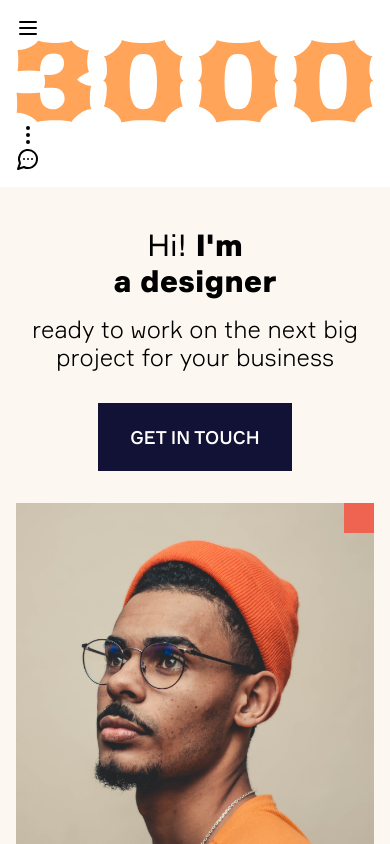
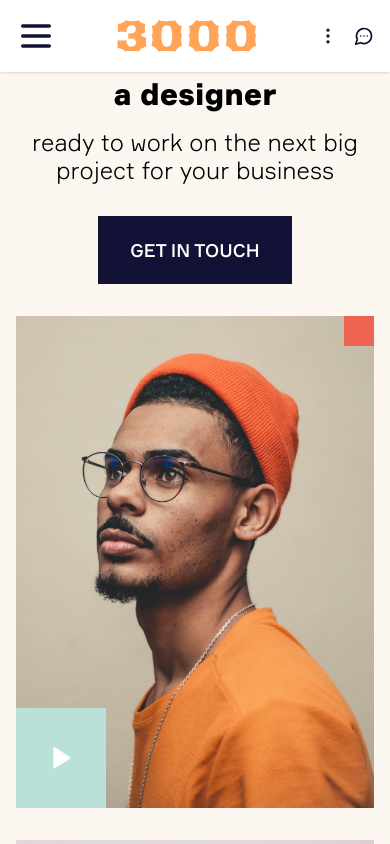
Before and after one commit to HafizulHaque/3000-Next-Js-Landing-page, a Next.js app: page / in a window 390 px wide. Shown: the top 844 px of the page. Built offline with nearby package versions, Linux system fonts and the light colour scheme.

Commit message:
header added

```diff
--- a/src/app/components/Header/Header.tsx
+++ b/src/app/components/Header/Header.tsx
@@ -1,6 +1,27 @@
-import React from 'react'
+'use client'
+
+import React, { useEffect, useState } from 'react'
+import { useMediaQuery } from 'react-responsive'
+import MobileHeader from '../MobileHeader/MobileHeader'
+
 
 const Header = () => {
+
+  const [ mounted, setMounted ] = useState(false)
+  const isTabletOrMobile = useMediaQuery({ query: '(max-width: 1224px)' })
+
+  useEffect(() => {
+    setMounted(true)
+  }, [])
+
+  if(!mounted){
+    return <></>
+  }
+
+  if(mounted && isTabletOrMobile){
+    return <MobileHeader/>
+  }
+
   return (
     <header>
       Desktop/Laptop header
--- a/src/app/components/MobileHeader/MobileHeader.tsx
+++ b/src/app/components/MobileHeader/MobileHeader.tsx
@@ -1,17 +1,23 @@
+'use client'
+
 import React from 'react'
 import { Menu, EllipsisVertical, MessageCircleMore } from 'lucide-react'
 
 const MobileHeader = () => {
 
   return (
-    <header className='p-4'>
-      <Menu/>
-      <div>
-        <a href="/"><img src="/images/logo.svg" alt="company logo"/></a>
-      </div>
-      <div>
-        <EllipsisVertical/>
-        <MessageCircleMore/>
+    <header className='w-screen h-[60px] fixed top-0 left-0 right-0 z-50'>
+      <div className='flex justify-between items-center p-4 m-0 bg-white text-lightDark shadow'>
+        <div>
+          <Menu size={40}/>
+        </div>
+        <div className='w-[140px] md:w-[180px]'>
+          <a href="/"><img src="/images/logo.svg" alt="company logo" className=''/></a>
+        </div>
+        <div className='flex gap-x-4'>
+          <EllipsisVertical size={20}/>
+          <MessageCircleMore size={20}/>
+        </div>
       </div>
     </header>
   )
--- a/src/app/page.tsx
+++ b/src/app/page.tsx
@@ -1,9 +1,4 @@
-'use client'
-
-import { useMediaQuery } from 'react-responsive'
-
 import Header from "./components/Header/Header";
-import MobileHeader from "./components/MobileHeader/MobileHeader";
 import Hero from "./components/Hero/Hero";
 import AboutMe from "./components/AboutMe/AboutMe";
 import MyServices from "./components/MyServices/MyServices";
@@ -15,11 +10,11 @@ import Footer from "./components/Footer/Footer";
 
 export default function Home() {
 
-  const isTabletOrMobile = useMediaQuery({ query: '(max-width: 1224px)' })
+
 
   return (
     <>
-      { isTabletOrMobile ? <MobileHeader/> : <Header/>}
+      <Header/>
       <main>
         <Hero/>
         <AboutMe/>
```
